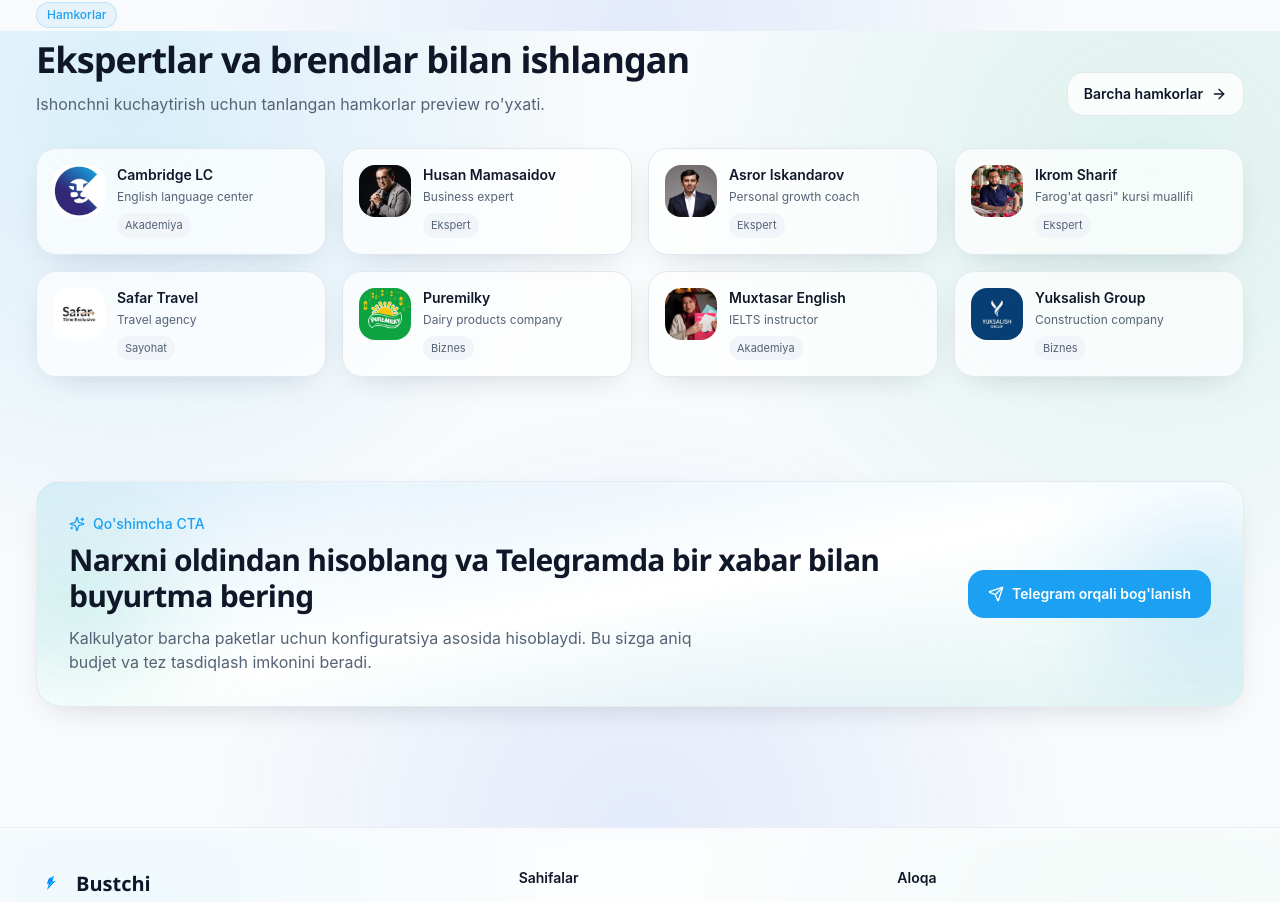
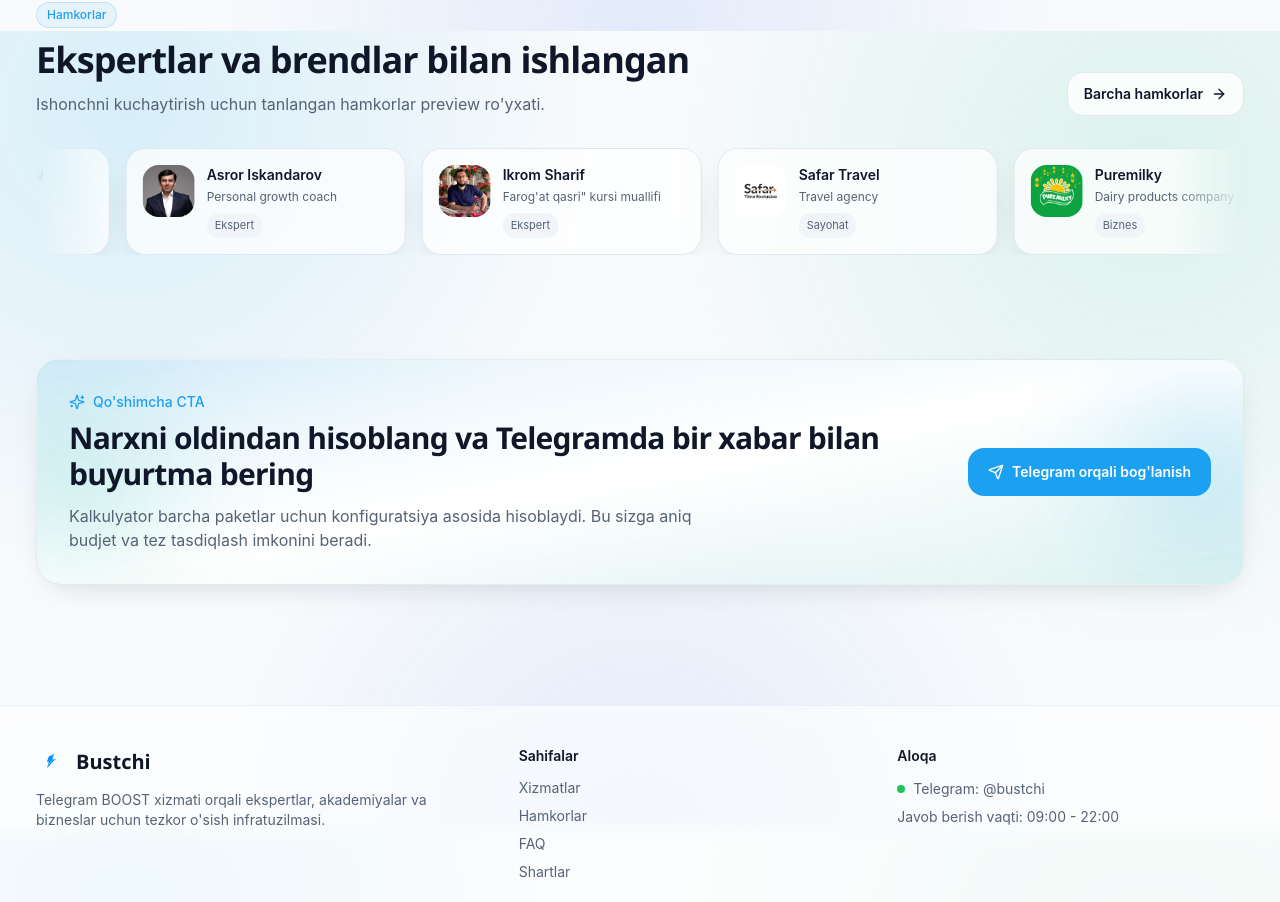
Before and after one commit to paxbyme/bustchi-web, a Next.js app: page / in a window 1280 px wide. Shown: the part 1569-2471 px from the top of the page. Built offline with nearby package versions, Linux system fonts and the light colour scheme.

Commit message:
New auto slide

```diff
--- a/src/components/home-content.tsx
+++ b/src/components/home-content.tsx
@@ -158,7 +158,7 @@
               </Link>
             </div>
           </Reveal>
-          <PartnersGrid previewCount={8} />
+          <PartnersGrid previewCount={8} marquee />
         </div>
       </section>
 
--- a/src/components/partners-grid.tsx
+++ b/src/components/partners-grid.tsx
@@ -10,9 +10,10 @@
 interface PartnersGridProps {
   previewCount?: number;
   showFilters?: boolean;
+  marquee?: boolean;
 }
 
-export function PartnersGrid({ previewCount, showFilters = false }: PartnersGridProps) {
+export function PartnersGrid({ previewCount, showFilters = false, marquee = false }: PartnersGridProps) {
   const m = useMessages();
 
   const categoryLabels: Record<PartnerCategory | 'All', string> = {
@@ -29,6 +30,22 @@
     const base = category === 'All' ? partners : partners.filter((partner) => partner.category === category);
     return typeof previewCount === 'number' ? base.slice(0, previewCount) : base;
   }, [category, previewCount]);
+
+  if (marquee) {
+    return (
+      <div
+        className="group relative overflow-hidden [mask-image:linear-gradient(to_right,transparent,black_6%,black_94%,transparent)]"
+      >
+        <div className="flex w-max gap-4 animate-marquee group-hover:[animation-play-state:paused]">
+          {[...filtered, ...filtered].map((partner, i) => (
+            <div key={`${partner.id}-${i}`} className="w-[280px] shrink-0">
+              <PartnerCard partner={partner} />
+            </div>
+          ))}
+        </div>
+      </div>
+    );
+  }
 
   return (
     <div className="space-y-5">
```
